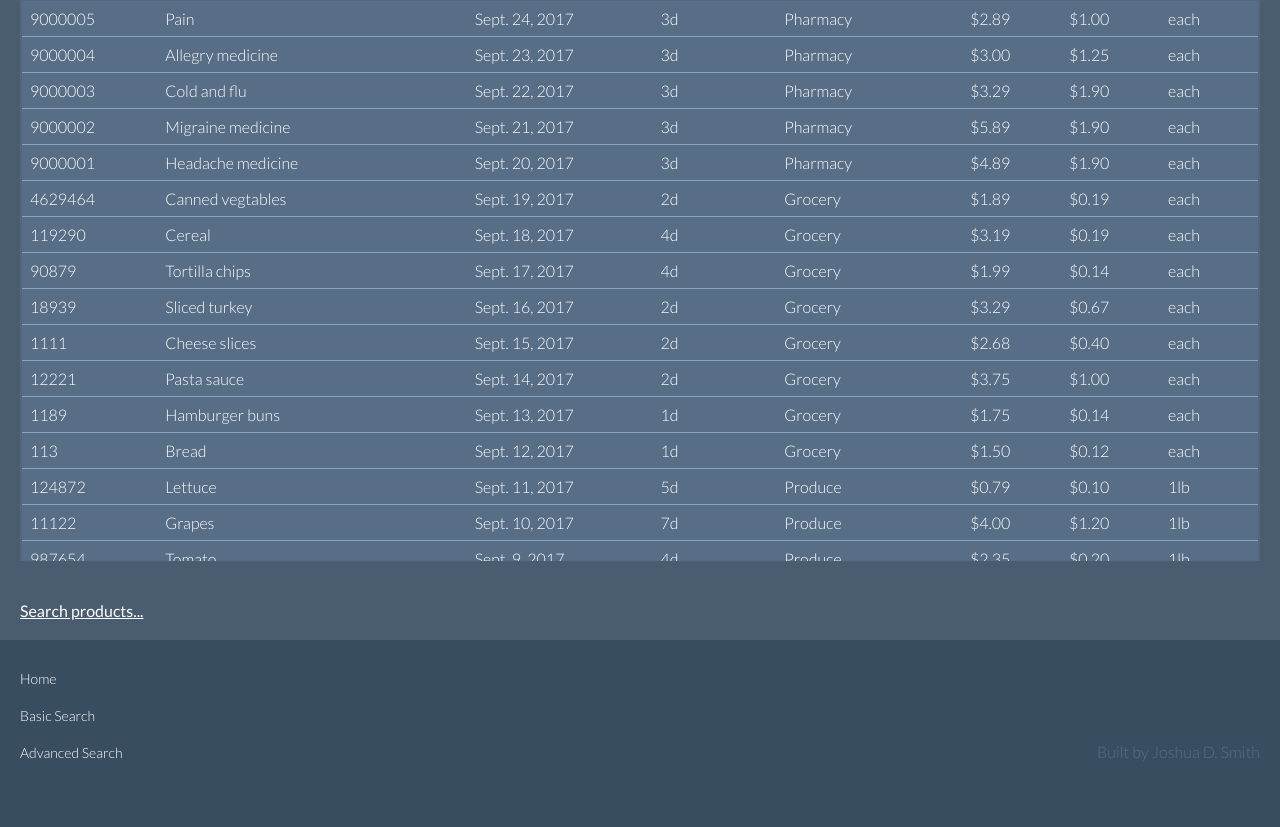
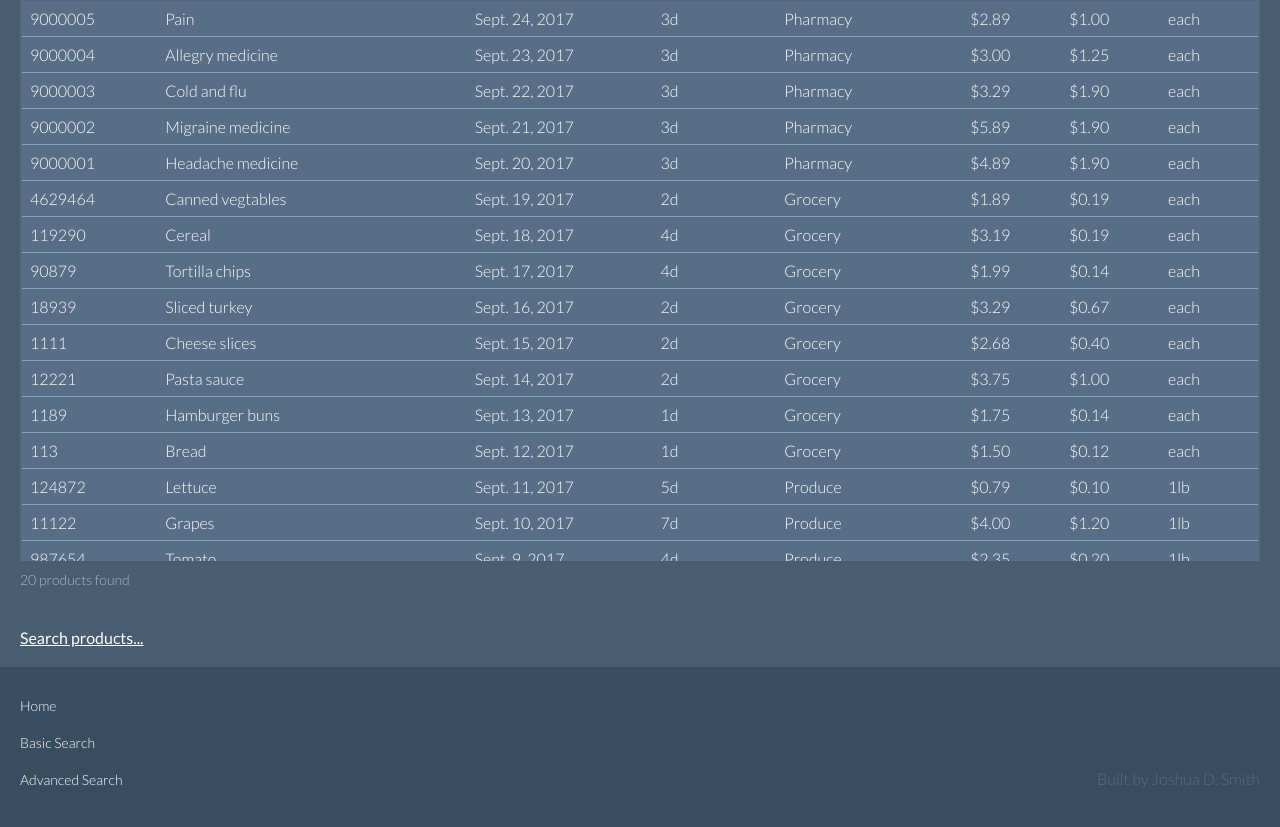
Before and after one commit to joshuadesmith/product-search, a Django app: page /products/ in a window 1280 px wide. Shown: the part 140-967 px from the top of the page. Run offline with Django 3.2, Linux system fonts and the light colour scheme; data comes from the database, SQL or seed files in the repository.

Commit message:
add basic error check for date format and table item count

```diff
--- a/productsearch/products/filters.py
+++ b/productsearch/products/filters.py
@@ -56,7 +56,7 @@ LOOKUP_EXPRESSIONS = {
     'price_max': 'lte',
     'cost_min': 'gte',
     'cost_max': 'lte',
-    'unit': 'iexact',
+    'unit': 'icontains',
     'x_for': 'exact',
 }
 
@@ -100,7 +100,10 @@ class ProductFilterSet(object):
         value = value.strip()
 
         if field_type == forms.DateField:
-            return datetime.strptime(value, "%m/%d/%Y")
+            try:
+                return datetime.strptime(value, "%m/%d/%Y")
+            except ValueError as e:
+                raise RuntimeError('Last Sold dates must be in the format MM/DD/YYYY')
 
         if field_type == forms.DecimalField:
             if not value.isdigit():
--- a/productsearch/products/static/products/styles.css
+++ b/productsearch/products/static/products/styles.css
@@ -188,6 +188,13 @@ tbody tr:nth-child(odd) {
     overflow-y: auto;
 }
 
+.product-count {
+    padding: 10px 0 0 0;
+    font-size: 14px;
+    font-weight: 300;
+    color: #A8BACE;
+}
+
 /****** search section ******/
 .search-section {
     width: 100%;
@@ -258,6 +265,7 @@ tbody tr:nth-child(odd) {
 }
 
 h2 {
+    padding-top: 0;
     margin: 0 0 10px 0;
     color: #FFFFFF;
 }
@@ -305,6 +313,11 @@ input.search-box:focus {
     border-bottom: 1px dashed #D9FFA9;
 }
 
+.form-error {
+    color: red;
+    padding-top: 10px;
+}
+
 *:focus {
     outline: none;
 }
--- a/productsearch/products/templates/products/index.html
+++ b/productsearch/products/templates/products/index.html
@@ -47,6 +47,7 @@
                 </tbody>
             </table>
         </div>
+        <div class="product-count">{{ product_list|length }} products found</div>
         {% else %}
         <h1>No Products found</h1>
         {% endif %}
--- a/productsearch/products/templates/products/search.html
+++ b/productsearch/products/templates/products/search.html
@@ -7,8 +7,8 @@
                id="description"
                type="text"
                name="description"
-               placeholder="Search Products"
-               value="{{ form.description.value }}"
+               placeholder="E.g. apple"
+               value="{{ form.description.value|default_if_none:'' }}"
         >
         <input type="submit" class="search-button" value="Search">
     </form>
--- a/productsearch/products/views.py
+++ b/productsearch/products/views.py
@@ -37,8 +37,12 @@ def advanced_search(request):
         if len(request.GET):
             form = AdvancedSearchForm(data=request.GET)
             filter_set = ProductFilterSet(request.GET)
-            qs = filter_set.filter(qs)
-            return HttpResponse(template.render({'product_list': qs, 'form': form}, request))
+            try:
+                qs = filter_set.filter(qs)
+            except RuntimeError as e:
+                print(e.args[0])
+                return HttpResponse(template.render({'product_list': qs, 'form': form, 'form_error': str(e.args[0])}, request))
+            return HttpResponse(template.render({'product_list': qs, 'form': form, 'form_error': None}, request))
 
     print('Not in advanced_search.GET block')
-    return HttpResponse(template.render({'product_list': qs, 'form': AdvancedSearchForm()}, request))
+    return HttpResponse(template.render({'product_list': qs, 'form': AdvancedSearchForm(), 'form_error': None}, request))
```
Also changed, not shown: productsearch/products/templates/products/advsearch.html (+19 -8 lines).
